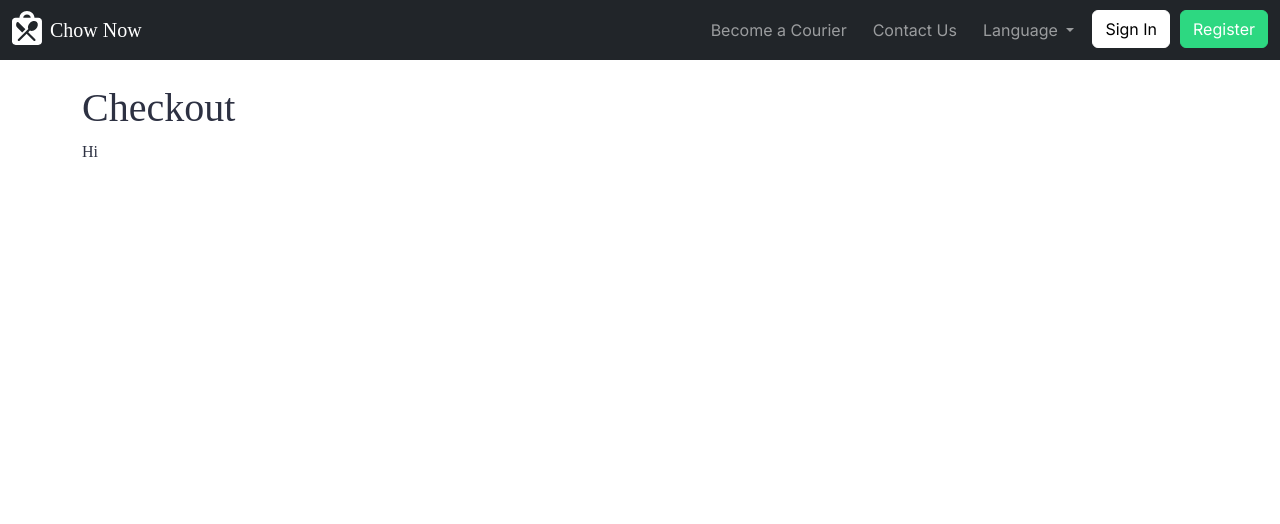
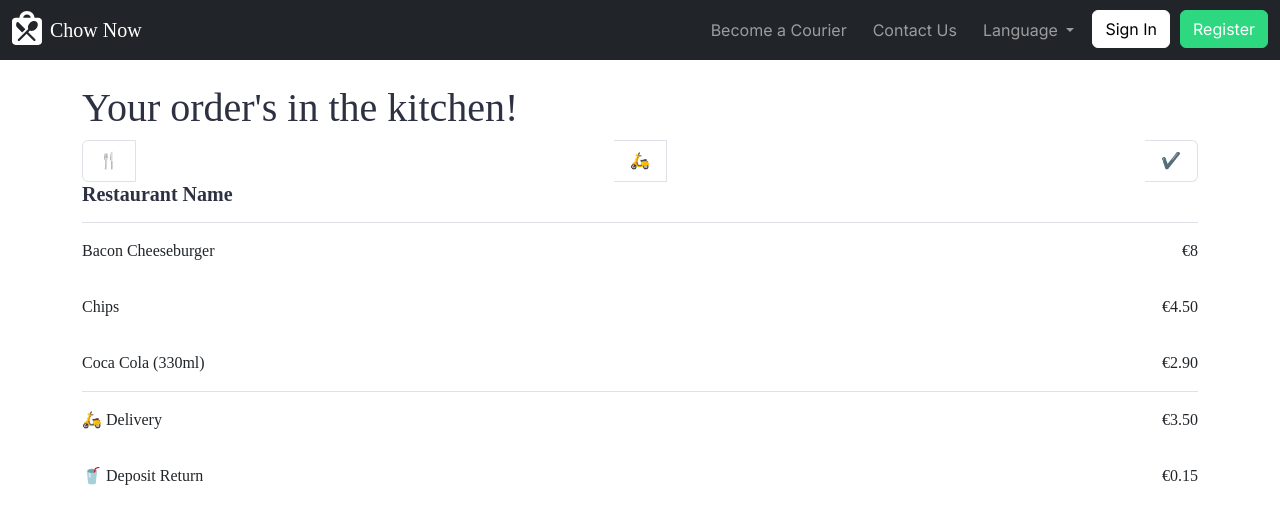
Before and after one commit to AustinCoules/SDEV2004-CA, a Flask app: page /checkout in a window 1280 px wide. Shown: the top 524 px of the page. Run offline with Flask 3, Linux system fonts and the light colour scheme; some web fonts are replaced.

Commit message:
Begin checkout.html

```diff
--- a/app/templates/checkout.html
+++ b/app/templates/checkout.html
@@ -14,8 +14,50 @@
 {% block content %}
 <section class="checkout-page">
     <div class="panel">
-        <h1>{{ _('Checkout') }}</h1>
-        <p>{{ _('Hi') }}</p>
+        <h1>{{_('Your order\'s in the kitchen!')}}</h1>
+        <div class="progress-icons">
+            <!-- Placeholder Icons -->
+            <ul class="list-group list-group-horizontal justify-content-between">
+                <li class="list-group-item">🍴</li>
+                <li class="list-group-item">🛵</li>
+                <li class="list-group-item">✔️</li>
+            </ul>
+            <!-- Potential Bootstrap progress bar here -->
+        </div>
+        <div class="receipt">
+            <h2 class="restaurant-name fs-5 fw-semibold mb-3">{{_('Restaurant Name')}}</h2>
+            <ul class="list-group list-group-flush border-top">
+                <li class="list-group-item bg-transparent border-0 px-0 py-3 d-flex justify-content-between align-items-center">
+                    <span>{{_('Bacon Cheeseburger')}}</span>
+                    <span>{{_('€8')}}</span>
+                </li>
+                <li class="list-group-item bg-transparent border-0 px-0 py-3 d-flex justify-content-between align-items-center">
+                    <span>{{_('Chips')}}</span>
+                    <span>{{_('€4.50')}}</span>
+                </li>
+                <li class="list-group-item bg-transparent border-0 px-0 py-3 d-flex justify-content-between align-items-center">
+                    <span>{{_('Coca Cola (330ml)')}}</span>
+                    <span>{{_('€2.90')}}</span>
+                </li>
+            </ul>
+            <ul class="list-group list-group-flush border-top">
+                <li class="list-group-item bg-transparent border-0 px-0 py-3 d-flex justify-content-between align-items-center">
+                    <span>
+                        <span>🛵</span>
+                        <span>{{_('Delivery')}}</span>
+                    </span>
+                    <span>{{_('€3.50')}}</span>
+                </li>
+                <li class="list-group-item bg-transparent border-0 px-0 py-3 d-flex justify-content-between align-items-center">
+                    <span>
+                        <span>🥤</span>
+                        <span>{{_('Deposit Return')}}</span>
+                    </span>
+                    <span>{{_('€0.15')}}</span>
+                </li>
+            </ul>
+
+        </div>
     </div>
 </section>
 {% endblock %}
```
